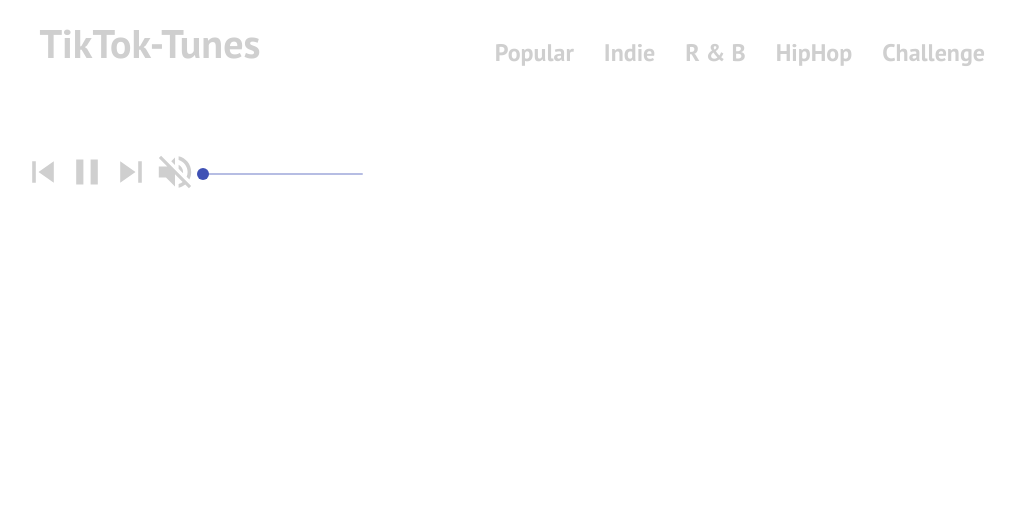
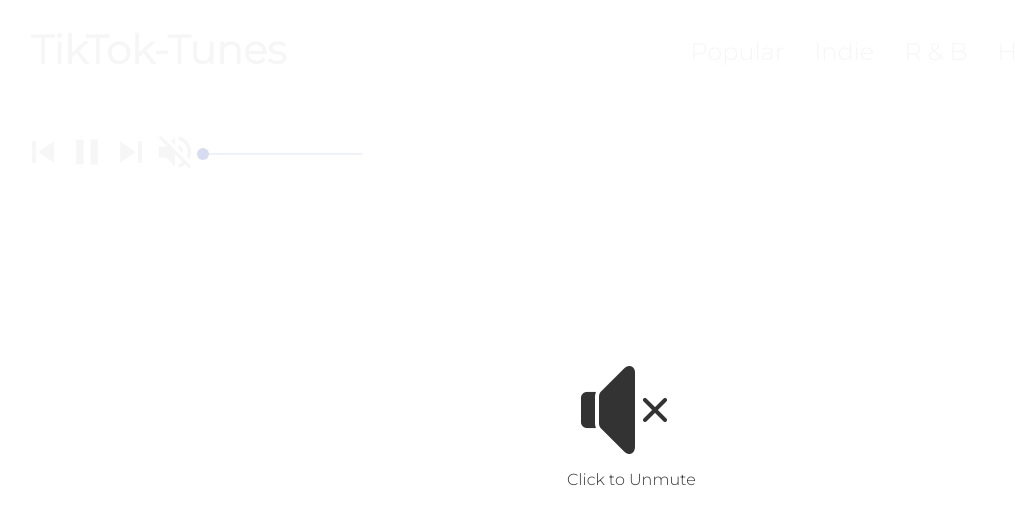
Before and after one commit to elliothogg/tiktok-tunes, a React (Create React App) app: page / in a window 1280 px wide. Shown: the top 524 px of the page, without its empty margins (9-1024 px from the left). Built offline with nearby package versions, Linux system fonts and the light colour scheme; no server answers.

Commit message:
changed font and some styling. Added unmute lightbox

```diff
--- a/public/index.html
+++ b/public/index.html
@@ -20,6 +20,9 @@
     href="https://fonts.googleapis.com/css2?family=PT+Sans:wght@700&display=swap"
     rel="stylesheet"
   />
+  <link rel="preconnect" href="https://fonts.gstatic.com">
+  <link href="https://fonts.googleapis.com/css2?family=Montserrat:wght@100;300&display=swap" rel="stylesheet">
+
   <!--
       Notice the use of %PUBLIC_URL% in the tags above.
       It will be replaced with the URL of the `public` folder during the build.
--- a/src/App.css
+++ b/src/App.css
@@ -2,7 +2,7 @@
   box-sizing: border-box;
   margin: 0;
   padding: 0;
-  font-family: 'PT Sans', sans-serif;
+  font-family: 'Montserrat', sans-serif;
 }
 
 
@@ -43,6 +43,6 @@
 
 .controls{
   display: inline-flex;
-  padding-top: 60px;
+  padding-top: 40px;
   padding-left: 40px;
 }
--- a/src/App.js
+++ b/src/App.js
@@ -8,6 +8,7 @@
 import PlayArrowIcon from '@material-ui/icons/PlayArrow';
 import SkipNextIcon from '@material-ui/icons/SkipNext';
 import SkipPreviousIcon from '@material-ui/icons/SkipPrevious';
+import UnmuteLightbox from './Components/UnmuteLightbox';
 
 export default function App() {
 
@@ -20,6 +21,13 @@
   const [videoPlaying, setVideoPlaying] = useState(true);
   const [volume, setVolume] = useState(0);
   const [volumeWhenMuted, setVolumeWhenMuted] = useState(1);
+  const [showLightbox, setShowLightbox] = useState(true);
+
+  function removeLightbox() {
+    setShowLightbox(false);
+    setVideoMuted(false);
+    setVolume(1);
+  }
 
   function handleResize(e) {
     setWindowWidth(window.innerWidth);
@@ -110,6 +118,8 @@
       <SkipNextIcon className='control-icons' onClick={playNextVideo}/>
       <ContinousSlider changeVolume={changeVolume} volume={volume} toggleMute={toggleMute}/>
       </div>
+      {showLightbox === true ? <UnmuteLightbox removeLightbox={removeLightbox}/> : null}
+
 
     </div>
   );
--- a/src/Components/Header.css
+++ b/src/Components/Header.css
@@ -9,10 +9,12 @@
     padding-left: 10px;
     padding-top: 10px;
     position: absolute;
-    top: 7%;
-    left: 3%;
+    top: 15%;
+    left: 0;
+    padding-left: 40px;
     font-size: 30pt;
     cursor: default;
+    font-weight: 800;
 }
 
 #header-container nav li {
@@ -25,7 +27,7 @@
 
 #header-container nav {
     position: absolute;
-    right: 20%;
+    right: 0;
     top: 30%;
 }
 
--- a/src/Components/PlaylistItem.css
+++ b/src/Components/PlaylistItem.css
@@ -5,6 +5,7 @@
     color: rgb(207, 207, 207);
     cursor: pointer;
     display: inline-block;
+    font-weight: 200;
 }
 
 .playlist-item-container li:hover {
--- /dev/null
+++ b/src/Components/UnmuteLightbox.css
@@ -0,0 +1,26 @@
+#unmute-lightbox-container {
+    width: 100%;
+    height: 100%;
+    background-color: white;
+    color: black;
+    position: absolute;
+    top: 0;
+    left: 0;
+    opacity: 0.8;
+}
+
+#unmute-icon-text {
+    position: fixed;
+    left: 45%;
+    top: 45%;
+}
+
+#unmute-icon {
+    display:block;
+    margin: auto;
+}
+
+#unmute-text {
+    display: block;
+    padding-top: 10px;
+}
--- /dev/null
+++ b/src/Components/UnmuteLightbox.jsx
@@ -0,0 +1,21 @@
+import React, { useState } from 'react';
+import './UnmuteLightbox.css';
+
+export default function UnmuteLightbox(props) {
+    const [unmuted, setUnmuted] = useState(false);
+
+
+    function handleClick(event) {
+        event.preventDefault();
+        props.removeLightbox();
+    }
+
+    return (
+        <div id='unmute-lightbox-container' onClick={handleClick}>
+            <div id='unmute-icon-text'>
+                <img id='unmute-icon' src="/muteicon.png" alt="mute-icon" />
+                <label id='unmute-text'>Click to Unmute</label>
+            </div>
+        </div>
+    )
+}
```
Also changed, not shown: public/muteicon.png (added), src/Components/Playlist.css (line endings or trailing spaces).
